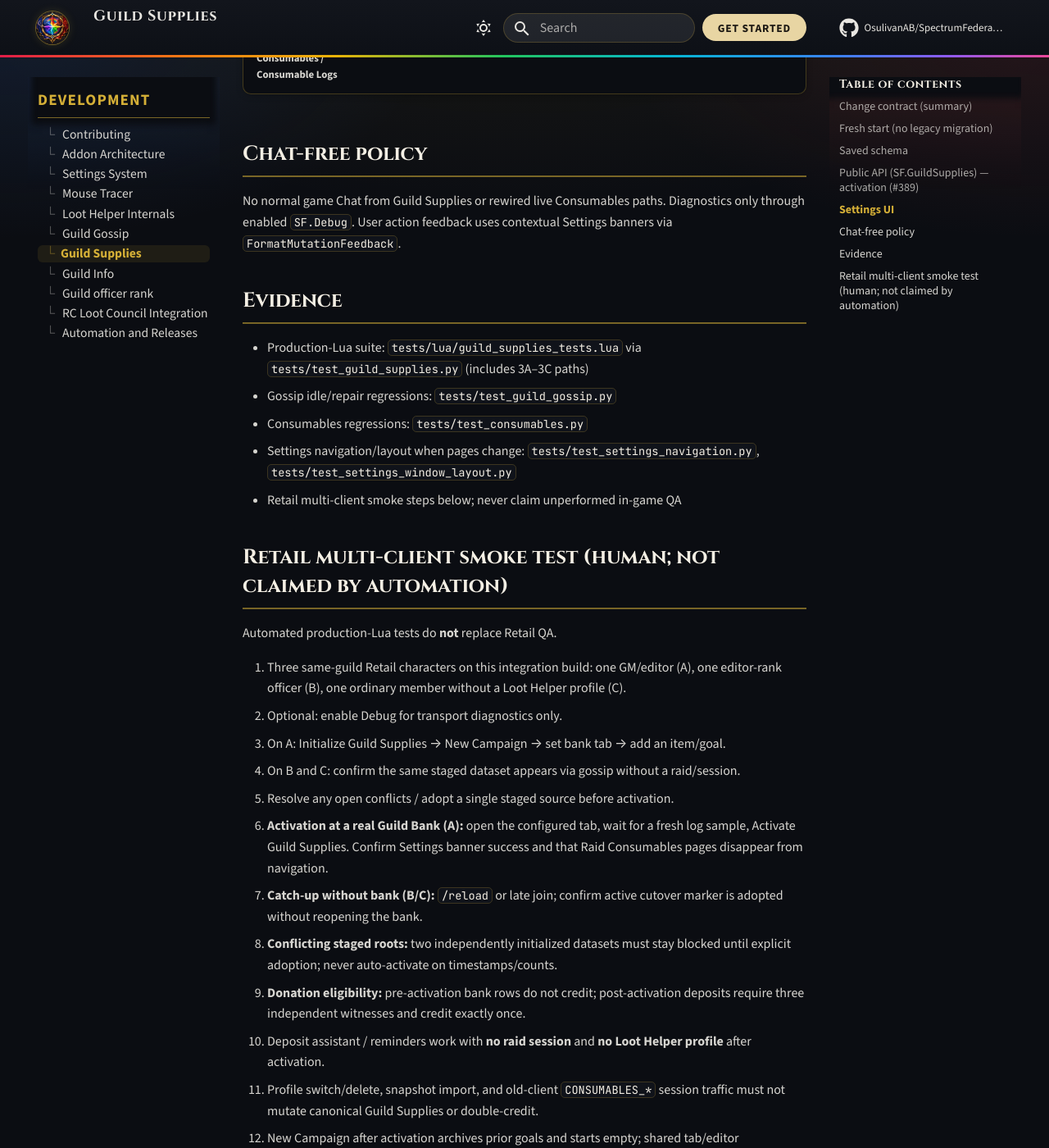
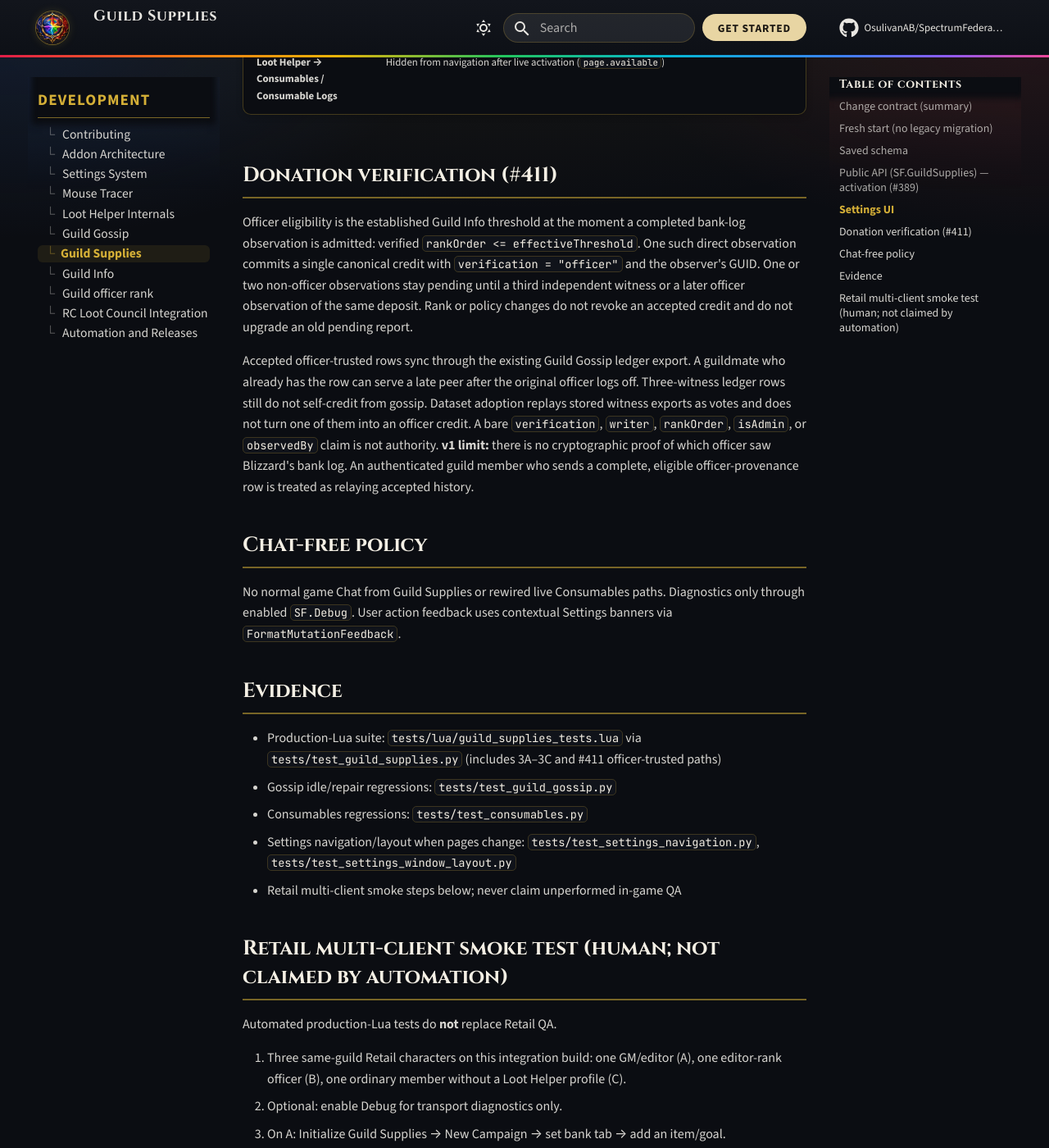
Before and after one commit to OsulivanAB/SpectrumFederation, an MkDocs documentation site: the page built from docs/development/guild-supplies/index.md, in a window 1280 px wide and 1400 px high, scrolled down 4152 px. Shown: the whole window at 82% size. Built offline with MkDocs 1.6.1 and Material for MkDocs 9.7.7, drawn with Linux system fonts in a browser that asks for light colours; comment, search, counter and statistics services are not loaded; some of the changed text lies outside the part shown.

Commit message:
Add officer-trusted Guild Bank donation verification.
A current officer's direct bank-log observation credits one eligible donation, and the three-witness quorum remains the fallback. Accepted officer rows propagate through ordinary Guild Gossip catch-up, including while the original officer is offline.

Co-authored-by: Anthony <OsulivanAB@users.noreply.github.com>

```diff
--- a/docs/development/guild-supplies/index.md
+++ b/docs/development/guild-supplies/index.md
@@ -1,6 +1,6 @@
 # Guild Supplies Foundation (Phase 2A + 2B + 3A + 3B + 3C)
 
-Part **2A** (#385) delivers a **dormant, guild-keyed staged foundation**. Part **2B** (#386) adds **fresh-start campaigns**, local eligibility cutoffs, and **visible standalone Settings**. Part **3A** (#387) connects staged configuration to the Guild Gossip provider for authenticated exchange, conflict resolution, and explicit dataset adoption. Part **3B** (#388) adds **staged donation evidence**, automatic **three-witness** verification, guild-owned **character links**, and **ledger gossip** (including editor quantity adjustments). Part **3C** (#389) performs **guarded live activation**, publishes the agreed bank cutover boundary, rewires production bank/helper consumers to guild-owned state, and retires legacy profile Consumables writers for the activated guild.
+Part **2A** (#385) delivers a **dormant, guild-keyed staged foundation**. Part **2B** (#386) adds **fresh-start campaigns**, local eligibility cutoffs, and **visible standalone Settings**. Part **3A** (#387) connects staged configuration to the Guild Gossip provider for authenticated exchange, conflict resolution, and explicit dataset adoption. Part **3B** (#388) adds **staged donation evidence**, automatic verification, guild-owned **character links**, and **ledger gossip** (including editor quantity adjustments). **#411** verifies a donation from one current officer's direct Guild Bank observation, and otherwise keeps the three-witness quorum. Part **3C** (#389) performs **guarded live activation**, publishes the agreed bank cutover boundary, rewires production bank/helper consumers to guild-owned state, and retires legacy profile Consumables writers for the activated guild.
 
 Issue contracts: [#385](https://github.com/OsulivanAB/SpectrumFederation/issues/385), [#386](https://github.com/OsulivanAB/SpectrumFederation/issues/386), [#387](https://github.com/OsulivanAB/SpectrumFederation/issues/387), [#388](https://github.com/OsulivanAB/SpectrumFederation/issues/388), [#389](https://github.com/OsulivanAB/SpectrumFederation/issues/389). Parent roadmap: [#384](https://github.com/OsulivanAB/SpectrumFederation/issues/384) / [#379](https://github.com/OsulivanAB/SpectrumFederation/issues/379). Transport dependency: [#378](https://github.com/OsulivanAB/SpectrumFederation/issues/378).
 
@@ -18,7 +18,7 @@ Issue contracts: [#385](https://github.com/OsulivanAB/SpectrumFederation/issues/
 | Campaign reset, archives, bank-context capture, eligibility | `Campaigns` |
 | Guarded live activation + cutover marker | `Activation` (`ActivateCanonicalDataset`, `InstallRemoteLiveCutover`) |
 | Configuration + accounting gossip provider | `Gossip` (`sf.guildsupplies.config`) via Guild Gossip API |
-| Donation evidence / three-witness ledger / identity links | `Ledger` |
+| Donation evidence / officer or three-witness ledger / identity links | `Ledger` |
 | Configuration / Logs Settings pages | `UI/Settings/Pages/GuildSupplies*.lua` |
 | Live bank observation after activation | `ConsumablesBankLog` → `AdmitDirectObservation` |
 | Legacy profile writer isolation | `Consumables.LegacyWritersAllowed` + sync handler gates |
@@ -98,13 +98,19 @@ Mutation statuses remain `accepted` / `duplicate` / `pending` / `rejected`. Acti
 | **Personal preferences** | Account-local reminder checkbox |
 | **Loot Helper → Consumables / Consumable Logs** | Hidden from navigation after live activation (`page.available`) |
 
+## Donation verification (#411)
+
+Officer eligibility is the established Guild Info threshold at the moment a completed bank-log observation is admitted: verified `rankOrder <= effectiveThreshold`. One such direct observation commits a single canonical credit with `verification = "officer"` and the observer's GUID. One or two non-officer observations stay pending until a third independent witness or a later officer observation of the same deposit. Rank or policy changes do not revoke an accepted credit and do not upgrade an old pending report.
+
+Accepted officer-trusted rows sync through the existing Guild Gossip ledger export. A guildmate who already has the row can serve a late peer after the original officer logs off. Three-witness ledger rows still do not self-credit from gossip. Dataset adoption replays stored witness exports as votes and does not turn one of them into an officer credit. A bare `verification`, `writer`, `rankOrder`, `isAdmin`, or `observedBy` claim is not authority. **v1 limit:** there is no cryptographic proof of which officer saw Blizzard's bank log. An authenticated guild member who sends a complete, eligible officer-provenance row is treated as relaying accepted history.
+
 ## Chat-free policy
 
 No normal game Chat from Guild Supplies or rewired live Consumables paths. Diagnostics only through enabled `SF.Debug`. User action feedback uses contextual Settings banners via `FormatMutationFeedback`.
 
 ## Evidence
 
-- Production-Lua suite: `tests/lua/guild_supplies_tests.lua` via `tests/test_guild_supplies.py` (includes 3A–3C paths)
+- Production-Lua suite: `tests/lua/guild_supplies_tests.lua` via `tests/test_guild_supplies.py` (includes 3A–3C and #411 officer-trusted paths)
 - Gossip idle/repair regressions: `tests/test_guild_gossip.py`
 - Consumables regressions: `tests/test_consumables.py`
 - Settings navigation/layout when pages change: `tests/test_settings_navigation.py`, `tests/test_settings_window_layout.py`
@@ -122,7 +128,7 @@ Automated production-Lua tests do **not** replace Retail QA.
 6. **Activation at a real Guild Bank (A):** open the configured tab, wait for a fresh log sample, Activate Guild Supplies. Confirm Settings banner success and that Raid Consumables pages disappear from navigation.
 7. **Catch-up without bank (B/C):** `/reload` or late join; confirm active cutover marker is adopted without reopening the bank.
 8. **Conflicting staged roots:** two independently initialized datasets must stay blocked until explicit adoption; never auto-activate on timestamps/counts.
-9. **Donation eligibility:** pre-activation bank rows do not credit; post-activation deposits require three independent witnesses and credit exactly once.
+9. **Donation eligibility:** pre-activation bank rows do not credit. After activation, one current officer's direct Guild Bank observation credits an eligible deposit once. Without that observation, three independent witnesses credit it once. A guildmate who already has the accepted officer credit can catch a late member up while the original officer is offline.
 10. Deposit assistant / reminders work with **no raid session** and **no Loot Helper profile** after activation.
 11. Profile switch/delete, snapshot import, and old-client `CONSUMABLES_*` session traffic must not mutate canonical Guild Supplies or double-credit.
 12. New Campaign after activation archives prior goals and starts empty; shared tab/editor policy/cutover identity remain.
```
Also changed, not shown: SpectrumFederation/modules/GuildSupplies/AGENTS.md (+6 -4 lines), 8 other files.
